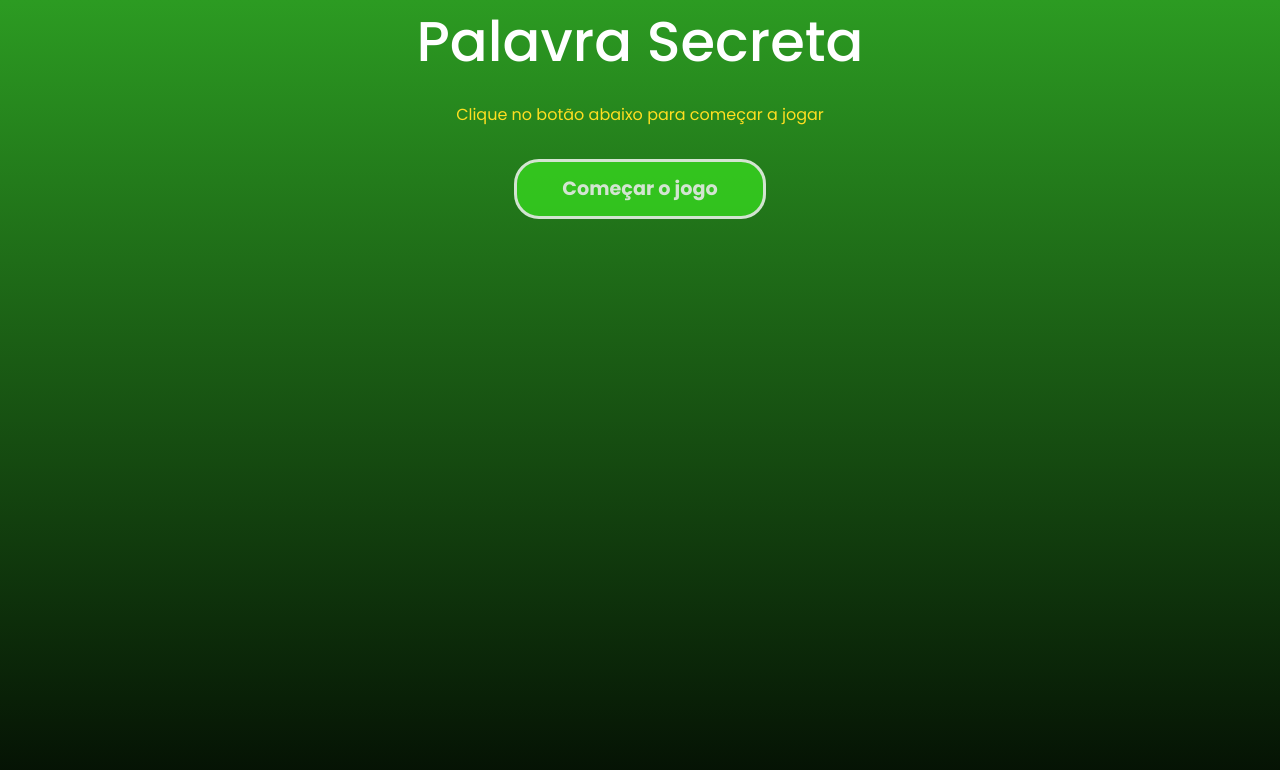
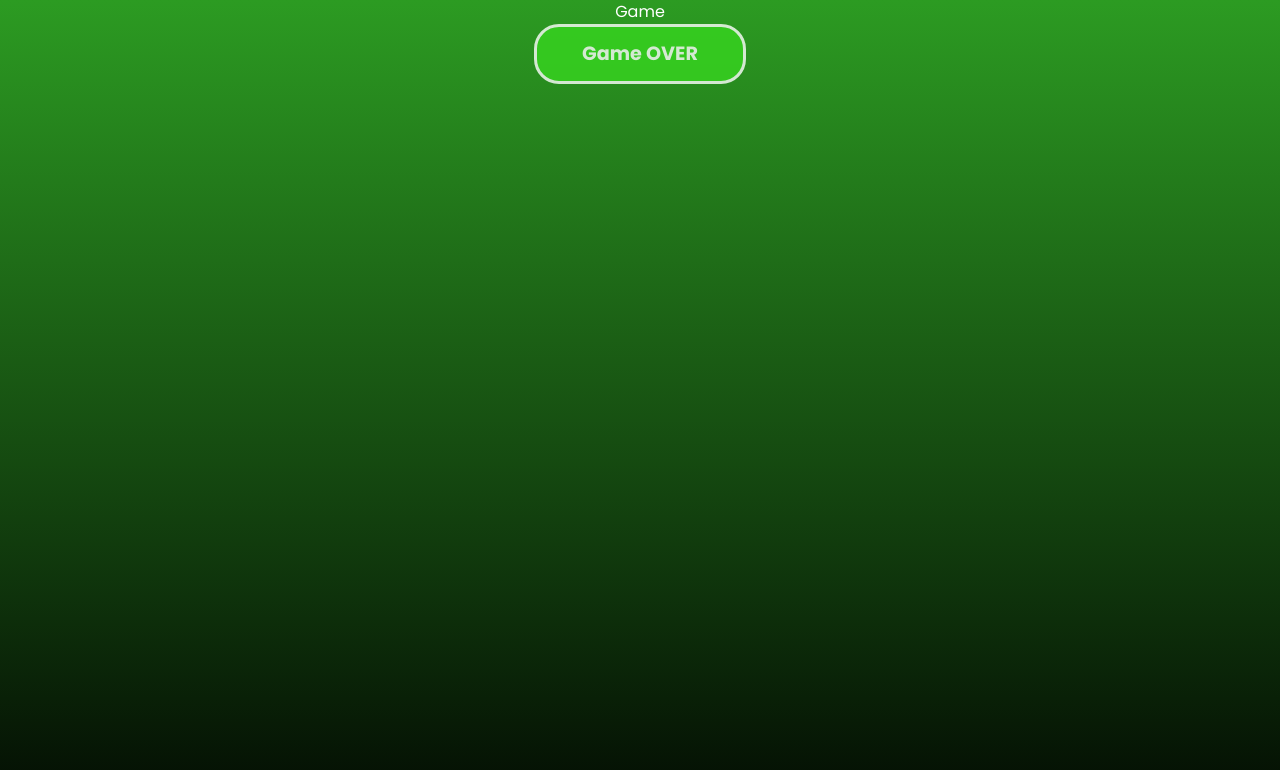
Before and after one commit to FcoKauan/palavra_secreta, a React (Vite) app: page / in a window 1280 px wide. Both pictures are taken after a click on the button "Começar o jogo". Shown: the top 770 px of the page. Built offline with nearby package versions, Linux system fonts and the light colour scheme; a web font is replaced by a local one.

Commit message:
alternadando os estágios do jogo

```diff
--- a/src/App.jsx
+++ b/src/App.jsx
@@ -25,13 +25,27 @@
   const [gameStage, setGameStage] = useState(stages[0].name);
   const [words] = useState(wordsList);
 
-  console.log(words)
+
+  // começar o jogo das palavras secretas
+  const startGame = () => {
+    setGameStage(stages[1].name)
+  };
+
+  //processar as letras do input
+  const verifyLetter = () => {
+    setGameStage(stages[2].name)
+  };
+
+  //reiniciar jogo
+  const retry = () => {
+    setGameStage(stages[0].name)
+  };
 
   return (
     <div className='App'>
-      {gameStage === "start" && <StartScreen />}
-      {gameStage === "game" && <Game />}
-      {gameStage === "end" && <GameOver />}
+      {gameStage === "start" && <StartScreen startGame={startGame} />}
+      {gameStage === "game" && <Game verifyLetter={verifyLetter}/>}
+      {gameStage === "end" && <GameOver retry={retry}/>}
     </div>
   )
 }
--- a/src/components/Game.jsx
+++ b/src/components/Game.jsx
@@ -1,6 +1,11 @@
-const Game = () => {
+const Game = ({verifyLetter}) => {
   return (
-    <div>Game</div>
+    <div>
+        <h1>Game</h1>
+        <button onClick={verifyLetter}>
+            Game OVER
+        </button>
+    </div>
   )
 }
 
--- a/src/components/GameOver.jsx
+++ b/src/components/GameOver.jsx
@@ -1,6 +1,9 @@
-const GameOver = () => {
+const GameOver = ({retry}) => {
   return (
-    <div>GameOver</div>
+    <div>
+        <h1>Game Over</h1>
+        <button onClick={retry}> Resetar jogo </button>
+    </div>
   )
 }
 
--- a/src/components/StartScreen.jsx
+++ b/src/components/StartScreen.jsx
@@ -1,9 +1,9 @@
-const StartScreen = () => {
+const StartScreen = ({ startGame }) => {
   return (
     <div>
         <h1 className="text-[3.5em] font-medium"> Palavra Secreta </h1>
         <p className="mb-[2em] color text-yellow-300 mt-[1.2em]">Clique no botão abaixo para começar a jogar</p>
-        <button> Começar o jogo </button>
+        <button onClick={startGame}> Começar o jogo </button>
     </div>
   )
 }
```
